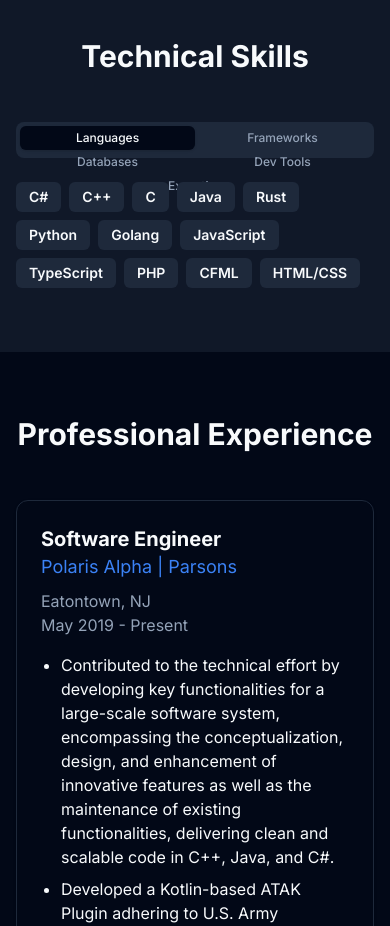
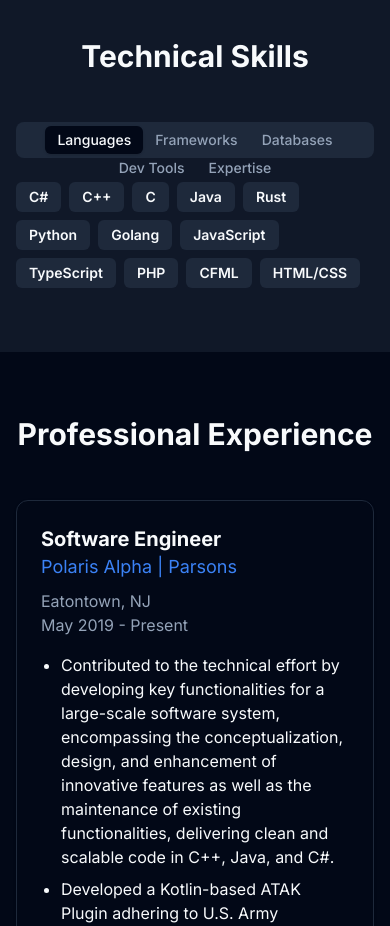
Before and after one commit to zeffirojoe/joseph-zeffiro-portfolio, a Next.js app: page / in a window 390 px wide. Shown: the part 2240-3166 px from the top of the page. Built offline with nearby package versions, Linux system fonts and the light colour scheme.

Commit message:
Mobile #2

```diff
--- a/components/sections/Skills.tsx
+++ b/components/sections/Skills.tsx
@@ -11,36 +11,11 @@ export function Skills() {
 
         <Tabs defaultValue="languages" className="max-w-4xl mx-auto">
           <TabsList className="flex flex-wrap w-full">
-            <TabsTrigger
-              className="flex-1 min-w-[120px] text-xs sm:text-sm"
-              value="languages"
-            >
-              Languages
-            </TabsTrigger>
-            <TabsTrigger
-              className="flex-1 min-w-[120px] text-xs sm:text-sm"
-              value="frameworks"
-            >
-              Frameworks
-            </TabsTrigger>
-            <TabsTrigger
-              className="flex-1 min-w-[120px] text-xs sm:text-sm"
-              value="databases"
-            >
-              Databases
-            </TabsTrigger>
-            <TabsTrigger
-              className="flex-1 min-w-[120px] text-xs sm:text-sm"
-              value="tools"
-            >
-              Dev Tools
-            </TabsTrigger>
-            <TabsTrigger
-              className="flex-1 min-w-[120px] text-xs sm:text-sm"
-              value="expertise"
-            >
-              Expertise
-            </TabsTrigger>
+            <TabsTrigger value="languages">Languages</TabsTrigger>
+            <TabsTrigger value="frameworks">Frameworks</TabsTrigger>
+            <TabsTrigger value="databases">Databases</TabsTrigger>
+            <TabsTrigger value="tools">Dev Tools</TabsTrigger>
+            <TabsTrigger value="expertise">Expertise</TabsTrigger>
           </TabsList>
 
           <TabsContent value="languages" className="mt-6">
```
